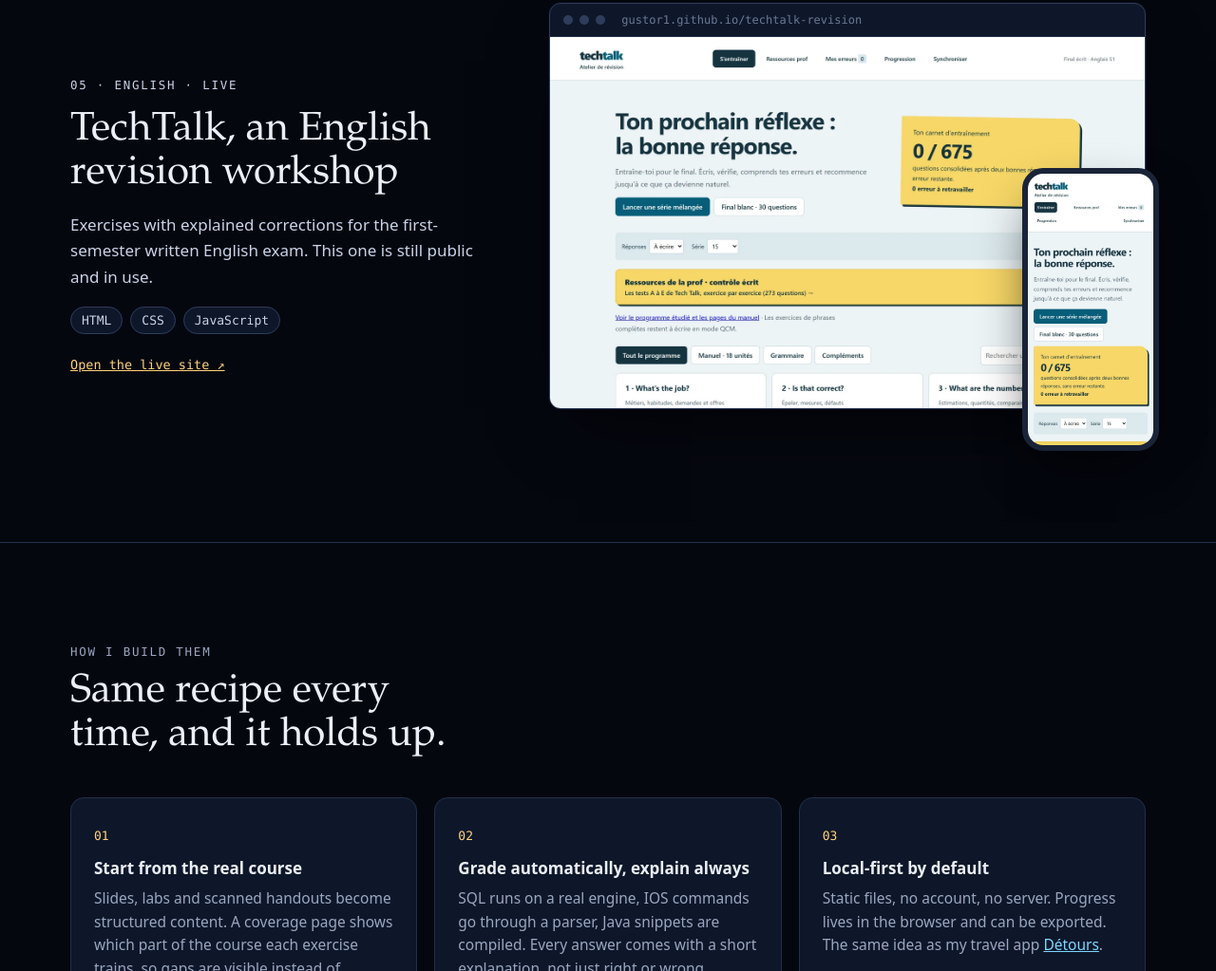
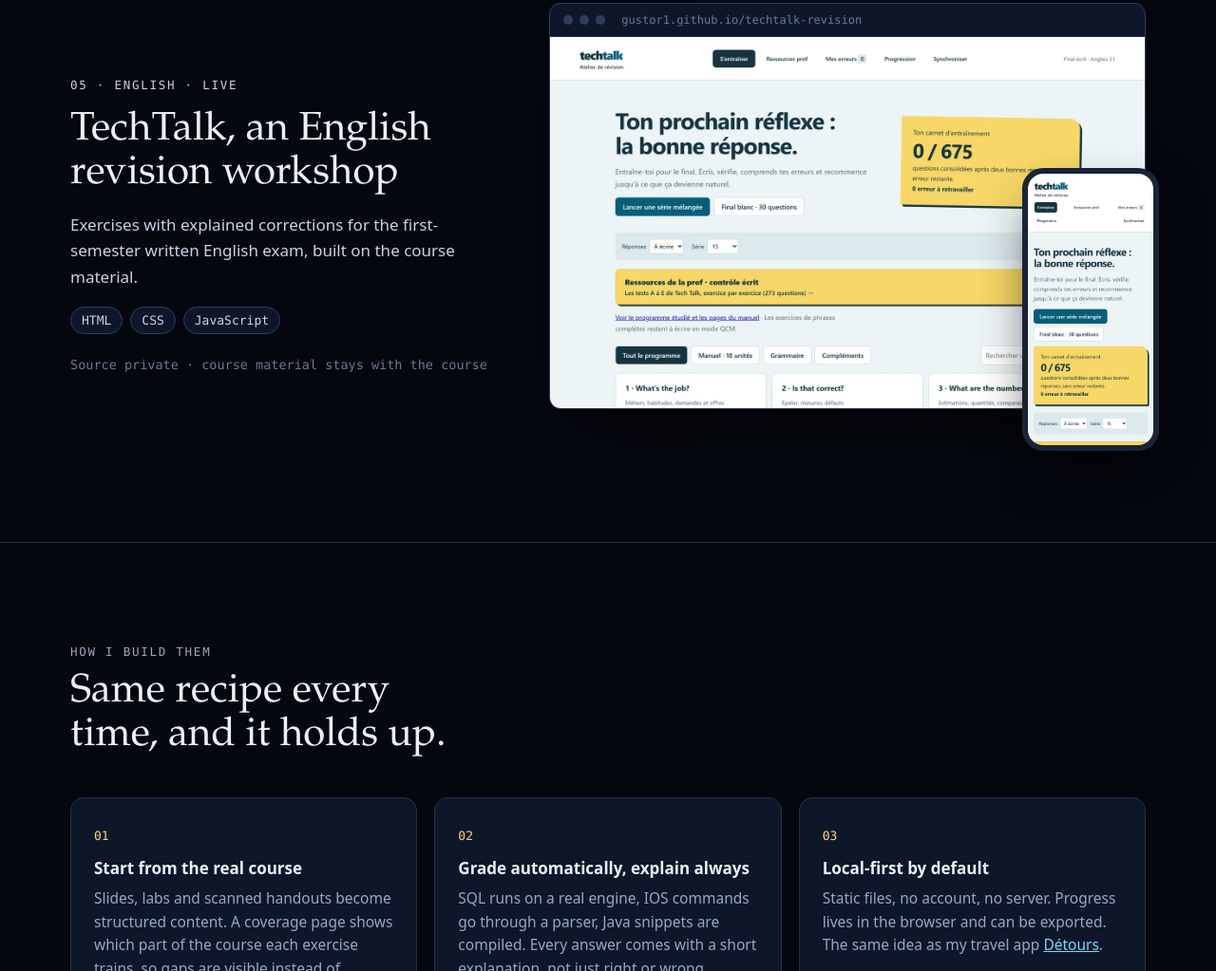
Before and after one commit to Gustor1/study-tools, a plain HTML site: page index.html in a window 1280 px wide. Shown: the part 4373-5396 px from the top of the page at 95% size. Drawn offline with Linux system fonts and the light colour scheme.

Commit message:
Mark TechTalk as private now that the exam is over
Co-Authored-By: Claude Opus 5.5 <noreply@anthropic.com>

```diff
--- a/index.html
+++ b/index.html
@@ -230,9 +230,9 @@ footer a{color:var(--mut)}
       <div class="copy">
         <p class="eyebrow">05 · English · live</p>
         <h2 id="t-eng">TechTalk, an English revision workshop</h2>
-        <p>Exercises with explained corrections for the first-semester written English exam. This one is still public and in use.</p>
+        <p>Exercises with explained corrections for the first-semester written English exam, built on the course material.</p>
         <div class="chips"><span class="chip">HTML</span><span class="chip">CSS</span><span class="chip">JavaScript</span></div>
-        <p class="status"><a href="https://gustor1.github.io/techtalk-revision/">Open the live site ↗</a></p>
+        <p class="status">Source private · course material stays with the course</p>
       </div>
       <div class="screens">
         <div class="browser"><div class="bar"><i></i><i></i><i></i><span>gustor1.github.io/techtalk-revision</span></div>
```
